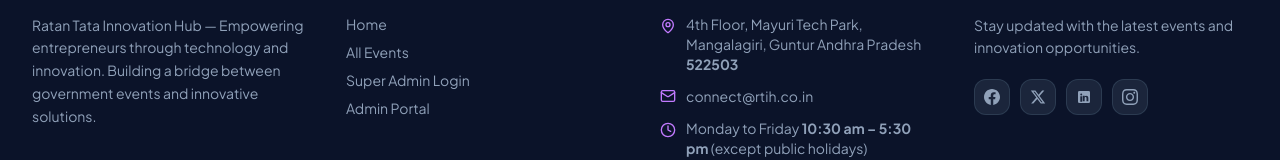
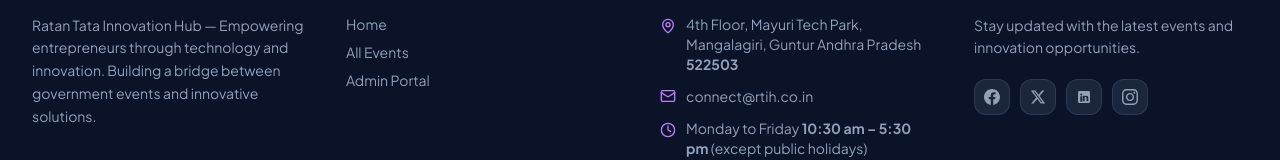
Before and after one commit to Madan-Mohan2026/Event, a React (Vite) app in the folder landing page/frontend/: page / in a window 1280 px wide. Shown: the part 1401-1561 px from the top of the page. Built offline with nearby package versions, Linux system fonts and the light colour scheme; no server answers.

Commit message:
Update landing page footer

```diff
--- a/landing page/frontend/src/components/common/Footer.tsx
+++ b/landing page/frontend/src/components/common/Footer.tsx
@@ -24,7 +24,6 @@
             <ul className="space-y-2 text-sm text-slate-400">
               <li><a href="/" className="hover:text-purple-400 transition-colors">Home</a></li>
               <li><a href="/events" className="hover:text-purple-400 transition-colors">All Events</a></li>
-              <li><a href="https://event-admin-losq.onrender.com/#login" className="hover:text-purple-400 transition-colors">Super Admin Login</a></li>
               <li><a href="https://event-admin-losq.onrender.com/#login" className="hover:text-purple-400 transition-colors">Admin Portal</a></li>
             </ul>
           </div>
```
